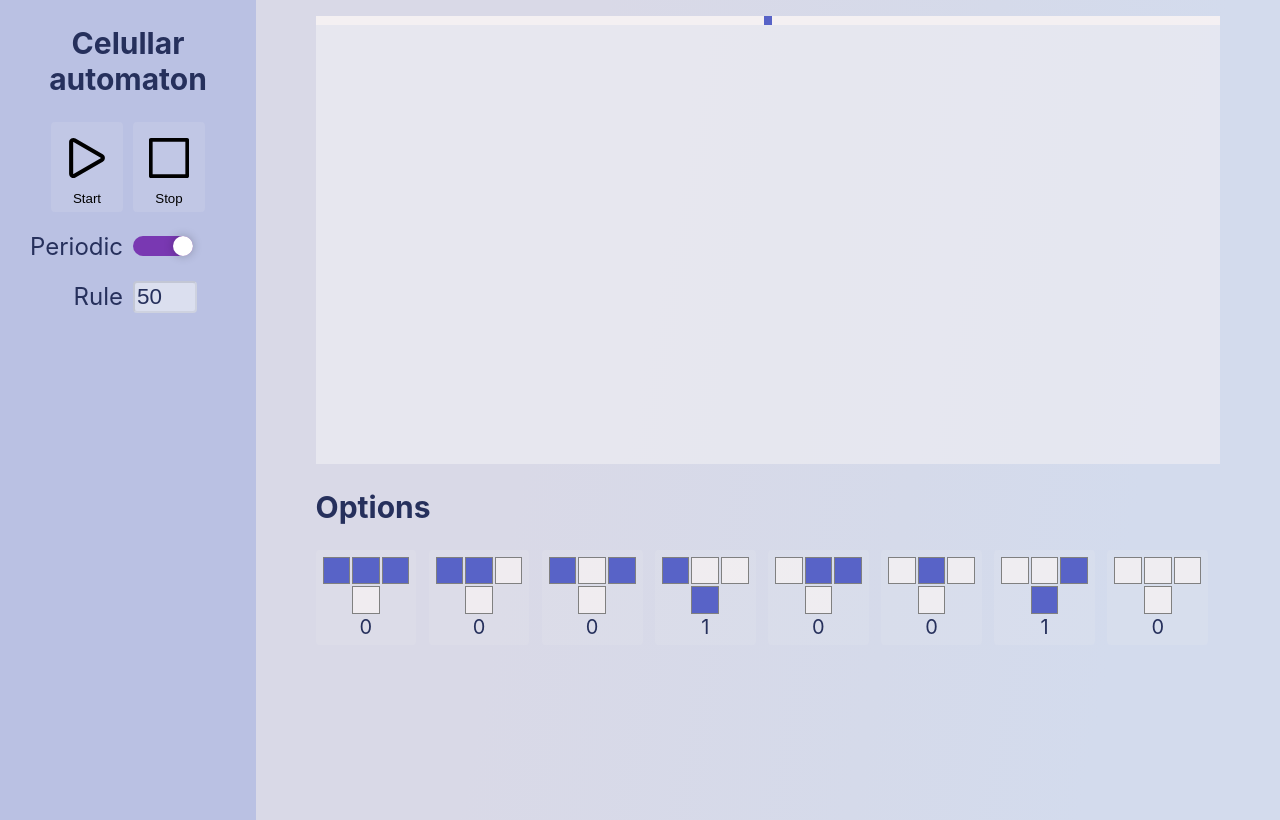
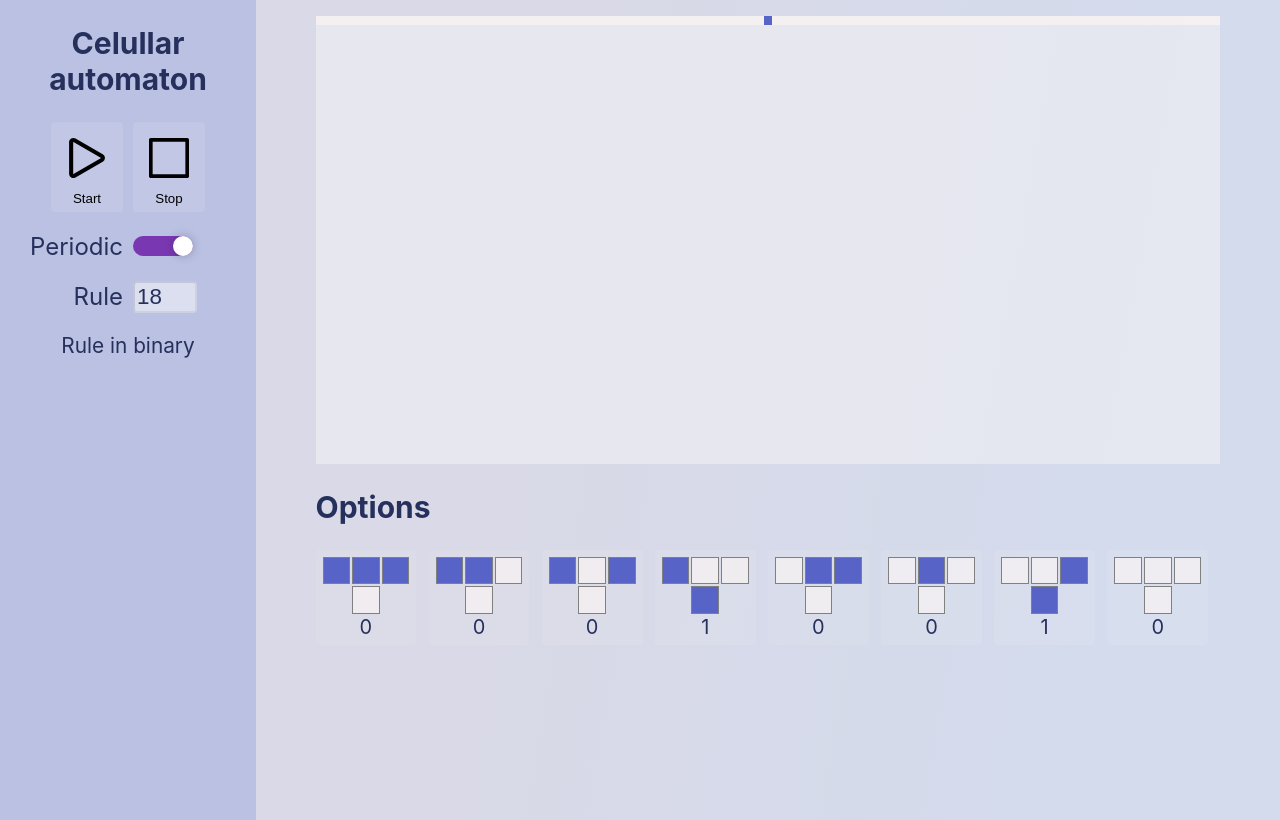
Before and after one commit to PMerka/React-elementary-cellular-automata, a React (Create React App) app: page / in a window 1280 px wide. Built offline with nearby package versions, Linux system fonts and the light colour scheme.

Commit message:
Split nav to new component. Fixed the rule number (in the init method).

```diff
--- a/src/components/Main.css
+++ b/src/components/Main.css
@@ -20,6 +20,11 @@ nav{
 
 .nav-grid-item:nth-child(even) {
   justify-self: start
+}
+
+.nav-full-item{
+  grid-column: 1/3;
+  font-size: 1.3rem;
 }
 
 .rule-input{
--- a/src/components/Main.jsx
+++ b/src/components/Main.jsx
@@ -1,11 +1,10 @@
 import React from "react";
 import Automaton from "./MainLogic";
 import "./Main.css";
-import "./TogleButton.css"
+import "./TogleButton.css";
 import DisplayRow from "./DisplayRow";
 import Options from "./Options";
-import play from './play-button.svg';
-import stop from './stop-button.svg';
+import Nav from "./SideNav";
 
 class Main extends React.Component {
   constructor() {
@@ -18,7 +17,7 @@ class Main extends React.Component {
       result: this.automat.result,
       option: this.automat.option,
       periodic: this.automat.periodic,
-    rule: 50
+      rule: parseInt(this.automat.option.join("").toString(), 2),
     };
   }
 
@@ -33,85 +32,58 @@ class Main extends React.Component {
     if (!this.timerID) {
       this.timerID = setInterval(() => this.iterate(), 100);
     }
-  }
+  };
 
   stop = () => {
     clearInterval(this.timerID);
     this.timerID = false;
-  }
+  };
 
   handleChangeOption = (index) => {
     this.automat.changeOption(index);
     this.setState({ option: this.automat.option });
-    let number = parseInt(this.state.option.join("").toString(), 2)
-    this.setState({rule: number})
+    let number = parseInt(this.state.option.join("").toString(), 2);
+    this.setState({ rule: number });
   };
 
-  changePeriodic = (event) =>{
-    this.automat.periodic = event.target.checked
-  }
+  changePeriodic = (event) => {
+    this.automat.periodic = event.target.checked;
+  };
 
-  change = (event) =>{
-    if (event.target.value <= 255 && event.target.value && 0 <= event.target.value){
-      this.setState({rule: event.target.value})
-      let rule = parseInt(event.target.value)
-      let binaryRule = rule.toString(2)
-      let nulls = 8-binaryRule.length
-      let binaryRuleArray = binaryRule.split("").map(Number)
-      let array = [...new Array(nulls).fill(0), ...binaryRuleArray]
-      this.automat.option = array
+  handlechangeRule = (event) => {
+    if (
+      event.target.value <= 255 &&
+      event.target.value &&
+      0 <= event.target.value
+    ) {
+      this.setState({ rule: event.target.value });
+      let rule = parseInt(event.target.value);
+      let binaryRule = rule.toString(2);
+      let nulls = 8 - binaryRule.length;
+      let binaryRuleArray = binaryRule.split("").map(Number);
+      let array = [...new Array(nulls).fill(0), ...binaryRuleArray];
+      this.automat.option = array;
       this.setState({ option: this.automat.option });
     }
-  }
+  };
 
   render() {
     return (
       <>
-      <nav>
 
-      <h1> Celullar automaton </h1>
-
-      <div className="nav-grid">
-
-        <button className='main-box nav-grid-item' onClick={ () => this.start() }>
-        <img className='icon' src={play} alt="play" />
-        <label>Start</label>
-        </button>
-
-        <button className='main-box nav-grid-item' onClick={() => this.stop() }>
-        <img className='icon' src={stop} alt="play" />
-        <label >Stop</label>
-        </button>
-
-
-
-          <label className='nav-grid-item'>Periodic </label>
-
-          <label className="toggle nav-grid-item">
-            <input name="periodic" onChange={this.changePeriodic }
-            className="toggle__input"
-            type="checkbox" id="myToggle" defaultChecked/>
-          <div className="toggle__fill"></div>
-          </label>
-
-
-        <label className="nav-grid-item">Rule </label>
-
-        <input value={this.state.rule}
-        onChange={ this.change }
-        className="rule-input nav-grid-item" type="number"/>
-
-      </div>
-      </nav>
-
+        <Nav
+        start={this.start}
+        stop={this.stop}
+        changePeriodic={this.changePeriodic}
+        rule={this.state.rule}
+        changeRule={this.handlechangeRule}
+        optio={this.state.option}
+        />
 
         <div className="main">
-
           <div className="display">
             {this.state.result.map((row) => {
-            return (
-              <DisplayRow key={row.ID} arg={row.row}></DisplayRow>
-              );
+              return <DisplayRow key={row.ID} arg={row.row}></DisplayRow>;
             })}
           </div>
 
@@ -120,9 +92,7 @@ class Main extends React.Component {
             option={this.state.option}
             changeOption={this.handleChangeOption}
           ></Options>
-
         </div>
-
       </>
     );
   }
--- a/src/components/Options.jsx
+++ b/src/components/Options.jsx
@@ -1,7 +1,5 @@
 import React from 'react';
 import OptElement from './OptionsElement';
-import play from './play-button.svg';
-import stop from './stop-button.svg';
 
 function Option(props) {
     let id=0;
@@ -19,6 +17,7 @@ function Option(props) {
             </div>
             )})
             }</div>
+
         </div>
     );
 }
--- /dev/null
+++ b/src/components/SideNav.jsx
@@ -0,0 +1,59 @@
+import play from "./play-button.svg";
+import stop from "./stop-button.svg";
+
+function Nav (props) {
+    return (
+        <nav>
+          <h1> Celullar automaton </h1>
+
+          <div className="nav-grid">
+            <button
+              className="main-box nav-grid-item"
+              onClick={() => props.start()}
+            >
+              <img className="icon" src={play} alt="play" />
+              <label>Start</label>
+            </button>
+
+            <button
+              className="main-box nav-grid-item"
+              onClick={() => props.stop()}
+            >
+              <img className="icon" src={stop} alt="play" />
+              <label>Stop</label>
+            </button>
+
+            <label className="nav-grid-item">Periodic </label>
+
+            <label className="toggle nav-grid-item">
+              <input
+                name="periodic"
+                onChange={props.changePeriodic}
+                className="toggle__input"
+                type="checkbox"
+                id="myToggle"
+                defaultChecked
+              />
+              <div className="toggle__fill"></div>
+            </label>
+
+            <label className="nav-grid-item">Rule </label>
+
+            <input
+              value={props.rule}
+              onChange={props.changeRule}
+              className="rule-input nav-grid-item"
+              type="number"
+            />
+
+            <div className="nav-full-item">
+              <label>Rule in binary</label> <br />
+              <label> {props.option} </label>
+            </div>
+
+          </div>
+        </nav>
+     );
+}
+
+export default Nav;
```
Lines whose indentation alone changed are shown as unchanged.
